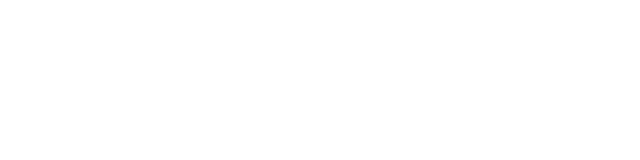
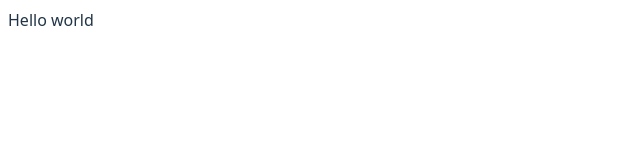
Before and after one commit to zahooronly/react-deep-concepts, a React (Vite) app: page / in a window 1280 px wide. Shown: the top 160 px of the page, without its empty margins (0-640 px from the left). Built offline with nearby package versions, Linux system fonts and the light colour scheme.

Commit message:
fix: made initial

```diff
--- a/src/App.jsx
+++ b/src/App.jsx
@@ -1,34 +1,5 @@
-// import { useEffect, useState } from "react";
 import "./index.css";
 
 export default function App() {
-  // const [resourceType, setResourceType] = useState("posts");
-  // const [items, setItems] = useState();
-  // useEffect(() => {
-  //   fetch(`https://jsonplaceholder.typicode.com/${resourceType}`)
-  //     .then((response) => response.json())
-  //     .then((json) => setItems(json));
-  // }, [resourceType]);
-  // const [windowWidth, setWindowWidth] = useState(window.innerWidth);
-  // const handleResize = () => {
-  //   setWindowWidth(window.innerWidth);
-  // };
-  // useEffect(() => {
-  //   window.addEventListener("resize", handleResize);
-  // }, []);
-
-  return (
-    <>
-      {/* <div>
-        <button onClick={() => setResourceType("posts")}>Posts</button>
-        <button onClick={() => setResourceType("users")}>Users</button>
-        <button onClick={() => setResourceType("comments")}>Comments</button>
-      </div>
-      <h1>{resourceType}</h1>
-      {items?.map((item) => {
-        return <pre>{JSON.stringify(item)}</pre>;
-        })} */}
-      {/*<div>{windowWidth}</div>*/}
-    </>
-  );
+  return <main>Hello world</main>;
 }
```
